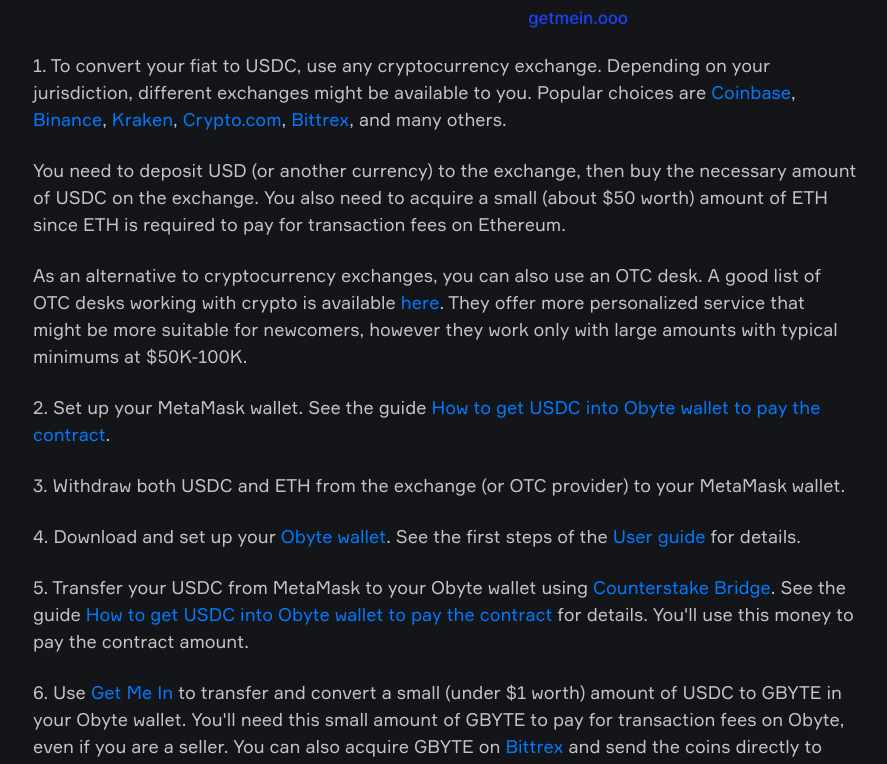
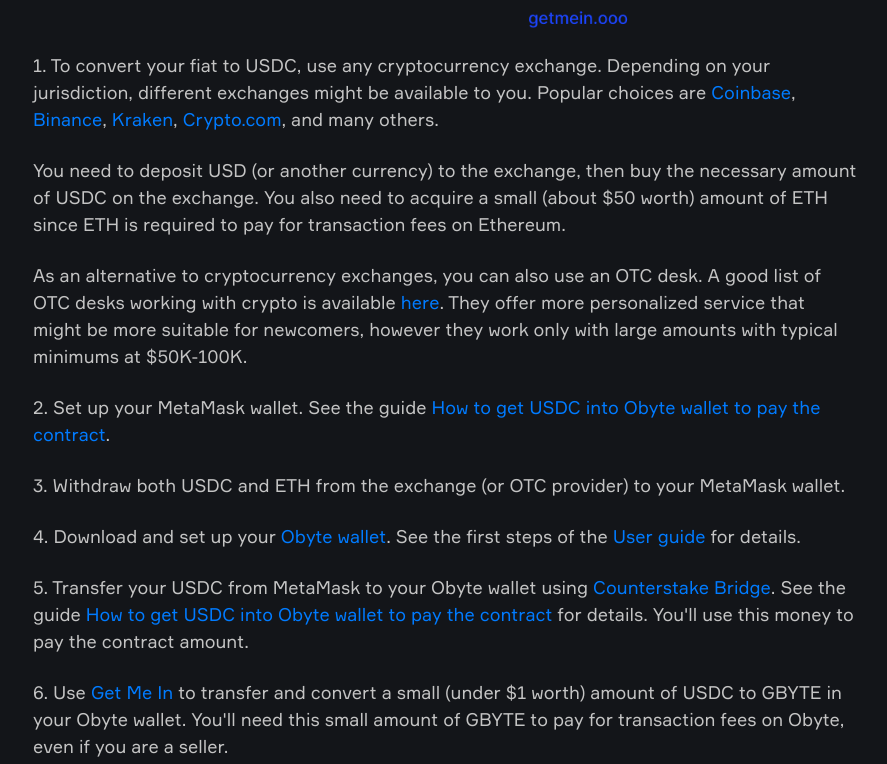
Before and after one commit to byteball/arbstore_front, a Vue app: page /fiat-in-out in a window 1280 px wide. Shown: the part 791-1555 px from the top of the page, without its empty margins (52-939 px from the left). Built offline with nearby package versions, Linux system fonts and the light colour scheme; no server answers; what @kyvg/vue3-notification, vue-awesome-paginate would draw is missing.

Commit message:
no bittrex

```diff
--- a/src/views/Fiat-in-out.vue
+++ b/src/views/Fiat-in-out.vue
@@ -27,7 +27,6 @@
           <a href="https://binance.com/" target="_blank" rel="noopener nofollow">Binance</a>,
           <a href="https://kraken.com/" target="_blank" rel="noopener nofollow">Kraken</a>,
           <a href="https://crypto.com/" target="_blank" rel="noopener nofollow">Crypto.com</a>,
-          <a href="https://global.bittrex.com/" target="_blank" rel="noopener nofollow">Bittrex</a>,
           and many others.
         </div>
         <div class="col-lg-9 f-18 mt-4 color-2">
@@ -49,7 +48,7 @@
           5. Transfer your USDC from MetaMask to your Obyte wallet using <a href="https://counterstake.org" target="_blank" rel="noopener">Counterstake Bridge</a>. See the guide <router-link to="/obyte-usdc-guide">How to get USDC into Obyte wallet to pay the contract</router-link> for details. You'll use this money to pay the contract amount.
         </div>
         <div class="col-lg-9 f-18 mt-4 color-2">
-          6. Use <a href="https://getmein.ooo" target="_blank" rel="noopener">Get Me In</a> to transfer and convert a small (under $1 worth) amount of USDC to GBYTE in your Obyte wallet. You'll need this small amount of GBYTE to pay for transaction fees on Obyte, even if you are a seller. You can also acquire GBYTE on <a href="https://global.bittrex.com/trade/gbyte-btc" target="_blank" rel="noopener nofollow">Bittrex</a> and send the coins directly to your Obyte wallet.
+          6. Use <a href="https://getmein.ooo" target="_blank" rel="noopener">Get Me In</a> to transfer and convert a small (under $1 worth) amount of USDC to GBYTE in your Obyte wallet. You'll need this small amount of GBYTE to pay for transaction fees on Obyte, even if you are a seller. <!-- You can also acquire GBYTE on <a href="https://global.bittrex.com/trade/gbyte-btc" target="_blank" rel="noopener nofollow">Bittrex</a> and send the coins directly to your Obyte wallet. -->
         </div>
         <div class="col-lg-9 f-18 mt-4 color-2">
           7. Now you are ready to pay for contracts with arbitration.
```
